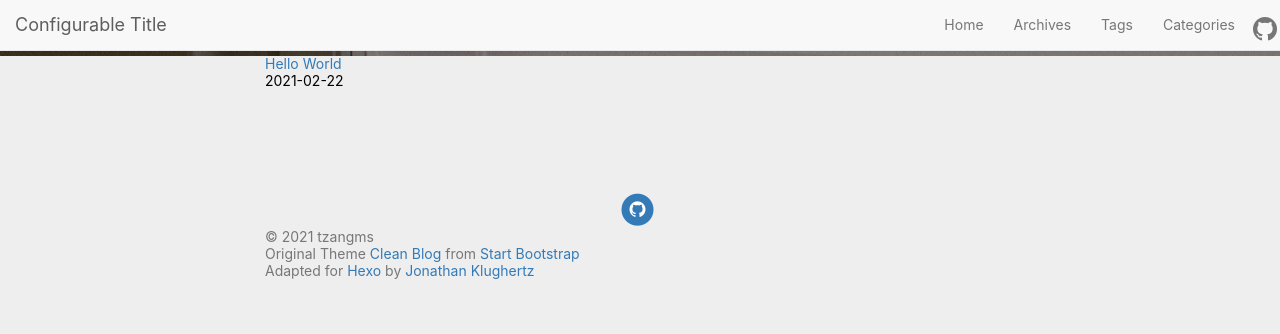
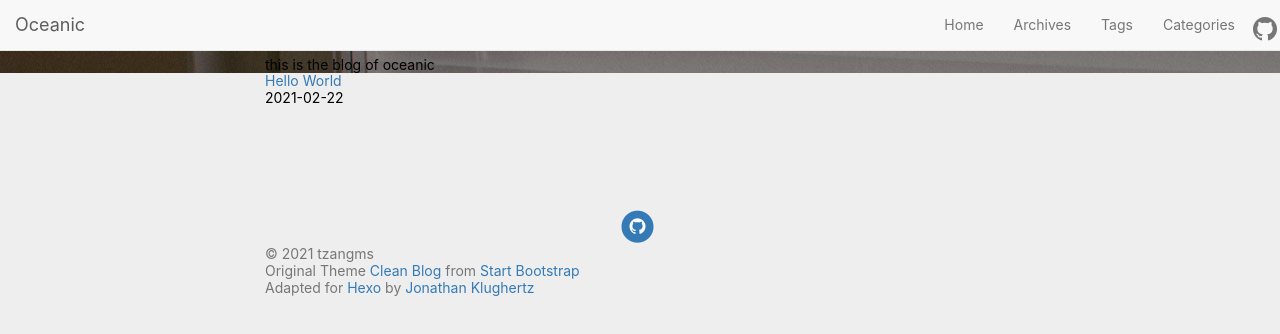
Before and after one commit to tzangms/tzangms.github.com, a plain HTML site: page index.html in a window 1280 px wide. Drawn offline with nearby package versions, Linux system fonts and the light colour scheme.

Commit message:
Site updated: 2021-02-23 00:02:54

```diff
--- a/index.html
+++ b/index.html
@@ -13,6 +13,8 @@
 
 
 
+        <meta name="description" content="you know what?"/>
+
 
     <!--Author-->
 
@@ -26,6 +28,8 @@
 
     <!--Open Graph Description-->
 
+        <meta property="og:description" content="you know what?"/>
+
 
     <!--Open Graph Site Name-->
         <meta property="og:site_name" content="Oceanic"/>
@@ -38,7 +42,7 @@
     <!--Page Cover-->
 
 
-        <meta property="og:image" content="https://tzangms.github.comimg/home-bg.jpg"/>
+        <meta property="og:image" content="https://tzangms.github.ioimg/home-bg.jpg"/>
 
 
         <meta name="twitter:card" content="summary_large_image"/>
@@ -46,7 +50,7 @@
 
 
 
-        <meta name="twitter:image" content="https://tzangms.github.comimg/home-bg.jpg"/>
+        <meta name="twitter:image" content="https://tzangms.github.ioimg/home-bg.jpg"/>
 
 
     <!-- Title -->
@@ -100,7 +104,7 @@
                 <span class="icon-bar"></span>
                 <span class="icon-bar"></span>
             </button>
-            <a class="navbar-brand" href="/">Configurable Title</a>
+            <a class="navbar-brand" href="/">Oceanic</a>
         </div>
 
         <!-- Collect the nav links, forms, and other content for toggling -->
@@ -164,7 +168,7 @@
                 <div class="site-heading">
                     <h1>Oceanic</h1>
                     <hr class="small">
-                    <span class="subheading"></span>
+                    <span class="subheading">this is the blog of oceanic</span>
                 </div>
             </div>
         </div>
```
Also changed, not shown: 2021/02/22/hello-world/index.html (+5 -5 lines), archives/2021/02/index.html (+7 -3 lines), archives/2021/index.html (+7 -3 lines), archives/index.html (+7 -3 lines).
